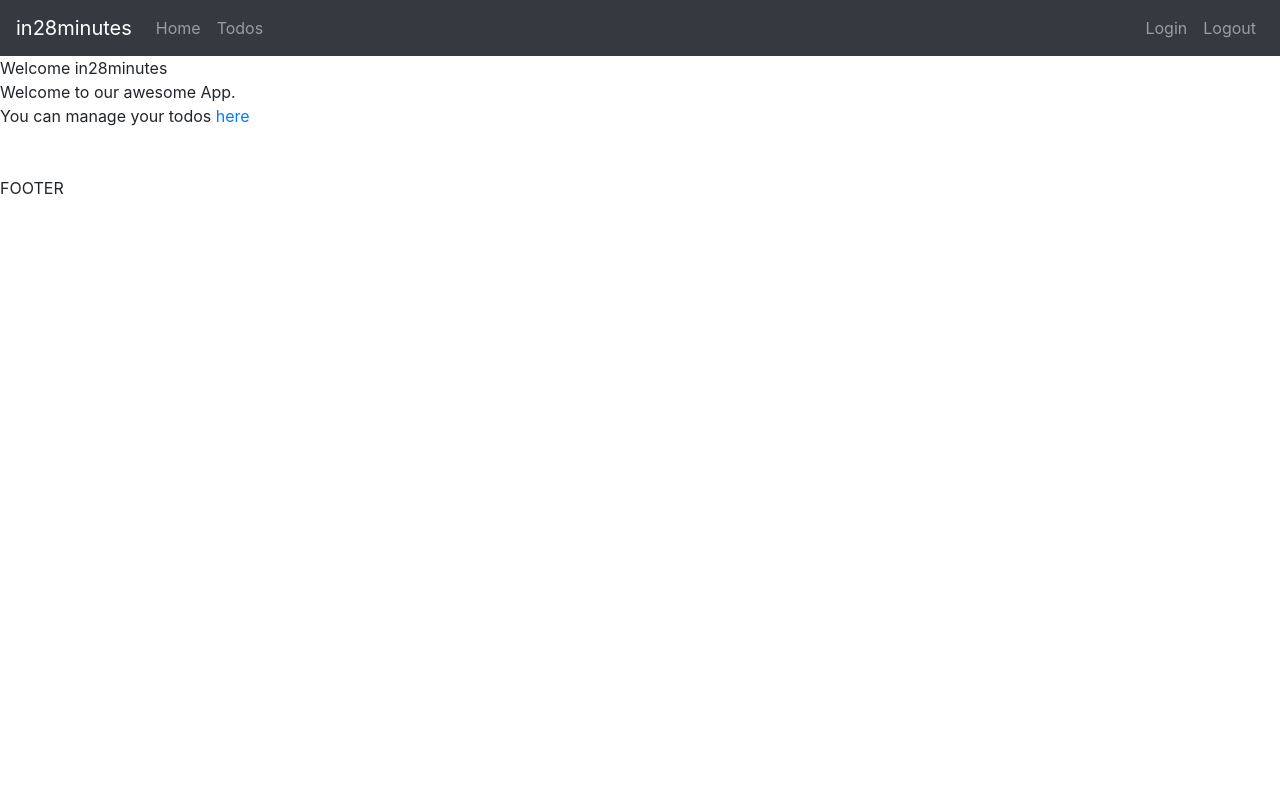
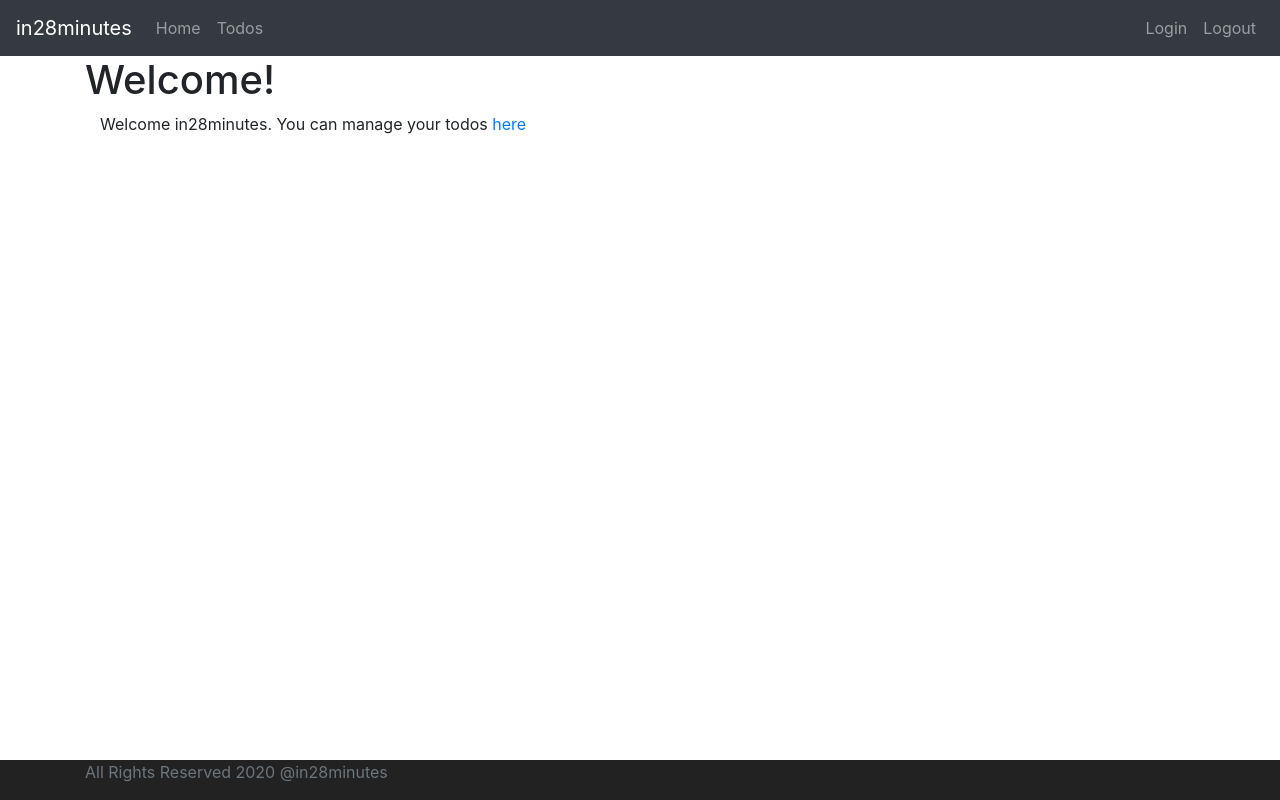
Before and after one commit to rodrigogb/lista-de-tarefas-front-end, an Angular app: page /welcome/in28minutes in a window 1280 px wide. Built offline with nearby package versions, Linux system fonts and the light colour scheme.

Commit message:
Estilizacao do restante da aplicacao

```diff
--- a/src/app/app.component.html
+++ b/src/app/app.component.html
@@ -1,4 +1,6 @@
 
 <app-menu></app-menu>
-<router-outlet></router-outlet>
+<div class="container">
+    <router-outlet></router-outlet>
+</div>
 <app-footer></app-footer>
--- a/src/app/footer/footer.component.css
+++ b/src/app/footer/footer.component.css
@@ -0,0 +1,7 @@
+.footer {
+    position: absolute;
+    bottom: 0;
+    width: 100%;
+    height: 40px;
+    background-color: #222222;
+}
--- a/src/app/footer/footer.component.html
+++ b/src/app/footer/footer.component.html
@@ -1,3 +1,5 @@
-<BR><BR>
-
-FOOTER
+<footer class="footer">
+    <div class="container">
+        <span class="text-muted">All Rights Reserved 2020 @in28minutes</span>
+    </div>
+</footer>
--- a/src/app/list-todos/list-todos.component.html
+++ b/src/app/list-todos/list-todos.component.html
@@ -1,5 +1,6 @@
-<table border="1">
-    <caption>My Todo's</caption>
+<h1>My Todo's</h1>
+<div class="container">
+    <table class="table">
         <thead>
             <tr>
                 <th>Description</th>
@@ -15,3 +16,4 @@
             </tr>
         </tbody>
     </table>
+</div>
--- a/src/app/login/login.component.html
+++ b/src/app/login/login.component.html
@@ -1,9 +1,10 @@
-<h1>Welcome</h1>
-<h1>to do list</h1>
-<small *ngIf='invalidLogin'>{{errorMessage}}</small>
-<div>
-    User Name : <input type="text" name="username" [(ngModel)]="username">
-    Password  : <input type="password" name="password" [(ngModel)]="password">
+<h1>Login!</h1>
+<div class="container">
+    <div class="alert alert-warning" *ngIf='invalidLogin'>{{errorMessage}}</div>
+    <div>
+        User Name : <input type="text" name="username" [(ngModel)]="username">
+        Password  : <input type="password" name="password" [(ngModel)]="password">
 
-    <button (click)=handleLogin()>Login</button>
+        <button (click)=handleLogin() class="btn btn-success">Login</button>
+    </div>
 </div>
--- a/src/app/welcome/welcome.component.html
+++ b/src/app/welcome/welcome.component.html
@@ -1,7 +1,4 @@
-<div>
-    Welcome {{name}} <br>
-    Welcome to our awesome App.
+<h1>Welcome!</h1>
+<div class="container">
+    Welcome {{name}}. You can manage your todos <a routerLink="/todos">here</a>
 </div>
-<div>
-    You can manage your todos <a routerLink="/todos">here</a>
-</div>
```
Lines whose indentation alone changed are shown as unchanged.
